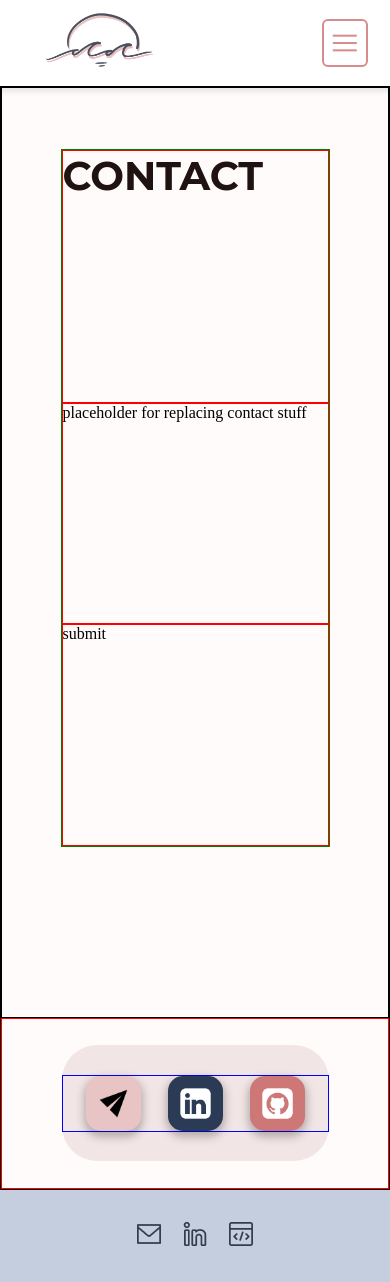
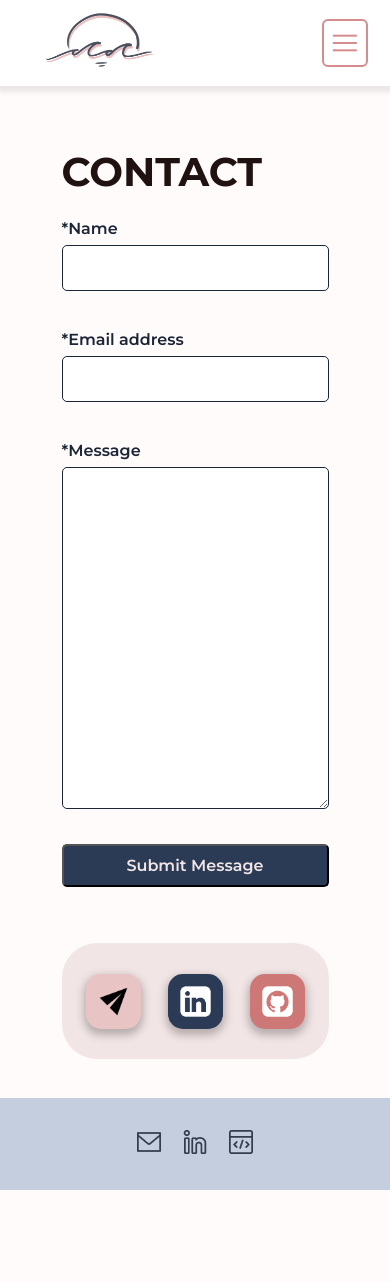
Before and after one commit to lawrencehhan/dd-portfolio, a Next.js app: page /contact in a window 390 px wide. After the commit the page ends 1190 px from the top, so only its background shows below. Built offline with nearby package versions, Linux system fonts and the light colour scheme; a web font is replaced by a local one.

Commit message:
Updated form state control flow

```diff
--- a/src/app/components/ContactButton.tsx
+++ b/src/app/components/ContactButton.tsx
@@ -6,30 +6,34 @@ interface ContactButton {
     link: string;
     image: StaticImport;
     imageSize: number;
-    animated?: boolean;
     extraClass?: string;
 }
 import { StaticImport } from 'next/dist/shared/lib/get-img-props';
 
 export default function ContactButton(props:ContactButton) {
-    const {link, image, imageSize, animated, extraClass} = props;
+    const {link, image, imageSize, extraClass} = props;
 
-    const buttonTransition = {
-        duration: 1,
-        ease: "easeInOut",
-    }
-    const buttonVariant = {
-        hidden: { opacity: 0 },
+    const buttonVariants = {
+        hidden: {
+            opacity: 0,
+            y: -40,
+        },
         visible: {
             opacity: 1,
-            transition: buttonTransition,
-        }
+            y: 0,
+            transition: {
+                type: "spring",
+                stiffness: 240,
+                damping: 12,
+            }
+        },
     }
 
 
     return (
         <motion.button className={`contact-button ${extraClass ? extraClass : ''}`}
             id={link}
+            key={link}
             whileHover={{
                 scale: 1.04,
                 transition: {
@@ -38,6 +42,7 @@ export default function ContactButton(props:ContactButton) {
                 }
             }}
             whileTap={{ scale: 0.92, opacity: .3 }}
+            variants={buttonVariants}
         >
 
             <Link
--- a/src/app/sub-sections/contact/contact.css
+++ b/src/app/sub-sections/contact/contact.css
@@ -1,12 +1,10 @@
 .page-contact {
   margin-top: 112px;
-  border: solid 1.2px black;
   display: flex;
 }
 .page-contact .contact-form {
   width: 50%;
   min-height: 929px;
-  border: 1px solid black;
   display: flex;
   justify-content: right;
 }
@@ -16,18 +14,69 @@
   flex-wrap: wrap;
   width: 520px;
   height: 696px;
-  border: 1px solid green;
   margin-right: 58px;
   margin-top: 94px;
 }
 .page-contact .contact-form .contact-form-card .form-col {
   width: 100%;
-  border: 1px solid red;
+}
+.page-contact .contact-form .contact-form-card .formfield-wrap {
+  width: 100%;
+  display: flex;
+  flex-wrap: wrap;
+}
+.page-contact .contact-form .contact-form-card .formfield-wrap .formfield {
+  display: flex;
+  flex-wrap: wrap;
+  width: 100%;
+  font-family: var(--font-montserrat);
+  color: #1B2536;
+  font-size: 16px;
+  font-weight: 600;
+  gap: 7px;
+}
+.page-contact .contact-form .contact-form-card .formfield-wrap .formfield-label {
+  width: 100%;
+}
+.page-contact .contact-form .contact-form-card .formfield-wrap .formfield-input {
+  border-radius: 5px;
+  border: 1px solid #1B2536;
+  background: #FFF;
+  width: 450px;
+  height: 44px;
+  text-indent: 10px;
+  font-size: 16px;
+  font-family: var(--font-montserrat);
+}
+.page-contact .contact-form .contact-form-card .formfield-wrap .formfield .label-email, .page-contact .contact-form .contact-form-card .formfield-wrap .formfield .label-message {
+  margin-top: 39px;
+}
+.page-contact .contact-form .contact-form-card .formfield-wrap .formfield .input-message {
+  text-indent: 0;
+  padding: 10px;
+  width: 520px;
+  height: 220px;
+  font-size: 14px;
+}
+.page-contact .contact-form .contact-form-card .btn-submit {
+  height: 40px;
+  width: 193px;
+  padding: 15px;
+  border-radius: 5px;
+  display: flex;
+  align-items: center;
+  justify-content: center;
+  background-color: #2B3A55;
+  color: #F2E5E5;
+  font-family: var(--font-montserrat);
+  font-size: 16px;
+  font-style: normal;
+  font-weight: 600;
+  line-height: normal;
 }
 .page-contact .contact-actions {
   width: 50%;
   min-height: 82vh;
-  border: 1px solid red;
 }
 .page-contact .contact-actions .contact-actions-card {
   position: relative;
@@ -50,7 +99,6 @@
   justify-content: center;
   align-content: center;
   gap: 44px;
-  border: solid 1.2px blue;
 }
 .page-contact .contact-actions .contact-actions-card .actions-col-icons .contact-button {
   display: flex;
@@ -82,7 +130,6 @@
 .page-contact .contact-actions .contact-actions-card .actions-col-graphic {
   display: flex;
   justify-content: center;
-  border: 1.2px solid green;
 }
 
 /* Tablet and Smaller Desktop */
@@ -95,15 +142,36 @@
     width: 100%;
     flex-wrap: wrap;
     justify-content: center;
+    min-height: 613px;
   }
   .page-contact .contact-form .contact-form-card {
     width: 267px;
     margin: 0;
     margin-top: 61px;
   }
+  .page-contact .contact-form .contact-form-card .formfield-wrap .formfield-label {
+    width: 100%;
+  }
+  .page-contact .contact-form .contact-form-card .formfield-wrap .formfield-input {
+    width: 100%;
+    text-indent: 10px;
+  }
+  .page-contact .contact-form .contact-form-card .formfield-wrap .formfield .label-name {
+    margin-top: 23px;
+  }
+  .page-contact .contact-form .contact-form-card .formfield-wrap .formfield .input-message {
+    padding: 10px;
+    width: 100%;
+    height: 320px;
+  }
+  .page-contact .contact-form .contact-form-card .btn-submit {
+    height: 43px;
+    width: 100%;
+    margin-top: 35px;
+  }
   .page-contact .contact-actions {
     width: 100%;
-    min-height: 20vh;
+    min-height: 116px;
     display: flex;
     justify-content: center;
     align-items: center;
@@ -114,6 +182,8 @@
     width: 267px;
     height: 116px;
     margin: 0;
+    margin-top: 100px;
+    margin-bottom: 39px;
   }
   .page-contact .contact-actions .contact-actions-card .actions-col-icons {
     height: 55px;
--- a/src/app/sub-sections/contact/contact.scss
+++ b/src/app/sub-sections/contact/contact.scss
@@ -20,12 +20,10 @@
 }
 .page-contact {
     margin-top: 112px;
-    border: solid 1.2px black;
     display: flex;
     .contact-form {
         width: 50%;
         min-height: 929px;
-        border: 1px solid black;
         display: flex;
         justify-content: right;
         .contact-form-card {
@@ -34,12 +32,65 @@
             flex-wrap: wrap;
             width: 520px;
             height: 696px;
-            border: 1px solid green;
             margin-right: 58px;
             margin-top: 94px;
             .form-col {
                 width: 100%;
-                border: 1px solid red;
+            }
+            .formfield-wrap {
+                width: 100%;
+                display: flex;
+                flex-wrap: wrap;
+                .formfield {
+                    display: flex;
+                    flex-wrap: wrap;
+                    width: 100%;
+                    font-family: var(--font-montserrat);
+                    color: #1B2536;
+                    font-size: 16px;
+                    font-weight: 600;
+                    gap: 7px;
+                    &-label {
+                        width: 100%;
+                    }
+                    &-input {
+                        border-radius: 5px;
+                        border: 1px solid #1B2536;
+                        background: #FFF;
+                        width: 450px;
+                        height: 44px;
+                        text-indent: 10px;
+                        font-size: 16px;
+                        font-family: var(--font-montserrat);
+                    }
+                    .label-email, .label-message {
+                        margin-top: 39px;
+                    }
+                    .input-message {
+                        text-indent: 0;
+                        padding: 10px;
+                        width: 520px;
+                        height: 220px;
+                        font-size: 14px;
+                    }
+                }
+            }
+            .btn-submit {
+                // display: flex;
+                height: 40px;
+                width: 193px;
+                padding: 15px;
+                border-radius: 5px;
+                display: flex;
+                align-items: center;
+                justify-content: center;
+                background-color: #2B3A55;
+                color: #F2E5E5;
+                font-family: var(--font-montserrat);
+                font-size: 16px;
+                font-style: normal;
+                font-weight: 600;
+                line-height: normal;
             }
         }
 
@@ -47,7 +98,6 @@
     .contact-actions {
         width: 50%;
         min-height: 82vh;
-        border: 1px solid red;
         .contact-actions-card {
             position: relative;
             display: flex;
@@ -68,7 +118,6 @@
                 justify-content: center;
                 align-content: center;
                 gap: 44px;
-                border: solid 1.2px blue;
                 .contact-button {
                     @include button-styling;
                     .contact-icon-wrapper {
@@ -96,7 +145,6 @@
             .actions-col-graphic {
                 display: flex;
                 justify-content: center;
-                border: 1.2px solid green;
             }
         }
     }
@@ -113,18 +161,42 @@
             width: 100%;
             flex-wrap: wrap;
             justify-content: center;
+            min-height: 613px;
             .contact-form-card {
                 width: 267px;
                 margin: 0;
                 margin-top: 61px;
-                .form-col {
+                .formfield-wrap {
+                    .formfield {
+                        &-label {
+                            width: 100%;
+                        }
+                        &-input {
+                            width: 100%;
+                            text-indent: 10px;
+                        }
+                        .label-name {
+                            margin-top: 23px;
+                        }
+                        .input-message {
+                            padding: 10px;
+                            width: 100%;
+                            height: 320px;
+                        }
+                    }
+                }
+                .btn-submit {
+                    // display: flex;
+                    height: 43px;
+                    width: 100%;
+                    margin-top: 35px;
                 }
             }
         }
         /// here and below
         .contact-actions {
             width: 100%;
-            min-height: 20vh;
+            min-height: 116px;
             display: flex;
             justify-content: center;
             align-items: center;
@@ -134,6 +206,8 @@
                 width: 267px;
                 height: 116px;
                 margin: 0;
+                margin-top: (57px+43px);
+                margin-bottom: 39px;
                 .actions-col-icons {
                     height: 55px;
                     gap: 27px;
--- a/src/app/sub-sections/contact/form/Form.tsx
+++ b/src/app/sub-sections/contact/form/Form.tsx
@@ -1,6 +1,32 @@
+'use client'
+import { useState } from 'react';
+import FormField from './FormField';
+import { motion } from 'framer-motion';
+interface FormData {
+    name: string,
+    email: string,
+    message: string,
+    submitted: boolean
+}
 
 
 export default function Form() {
+    const [submitted, setSubmitted] = useState<boolean>(false)
+    const [formData, setFormData] = useState<FormData>({
+        name: "",
+        email: "",
+        message: "",
+        submitted: false
+    })
+    function handleFormChange(event: React.ChangeEvent<HTMLInputElement|HTMLTextAreaElement>) {
+        setFormData(prevFormData => {
+            return {
+                ...prevFormData,
+                [event.target.name]: event.target.value
+            }
+        })
+    }
+
     return (
         <div className='contact-form'>
             <div className='contact-form-card'>
@@ -8,10 +34,23 @@ export default function Form() {
                     contact
                 </div>
                 <div className='form-col'>
-                    placeholder for replacing contact stuff
+                    <FormField formData={formData} handleFormChange={handleFormChange} />
                 </div>
                 <div className='form-col'>
-                    submit
+                    <motion.button
+                        className='btn-submit'
+                        whileHover={{
+                            scale: 1.04,
+                            transition: {
+                                duration: .12,
+                                ease: 'easeOut'
+                            }
+                        }}
+                        whileTap={{ scale: 0.92, opacity: .3 }}
+
+                    >
+                        Submit Message
+                    </motion.button>
                 </div>
             </div>
         </div>
--- /dev/null
+++ b/src/app/sub-sections/contact/form/FormField.tsx
@@ -0,0 +1,53 @@
+'use client'
+import { use, useState } from "react"
+interface FormData {
+    name: string,
+    email: string,
+    message: string,
+    submitted: boolean
+}
+interface FormField {
+    formData: FormData,
+    handleFormChange: (event: React.ChangeEvent<HTMLInputElement|HTMLTextAreaElement>) => void
+}
+
+export default function FormField(props:FormField) {
+    const { formData, handleFormChange} = props
+
+    return (
+        <form className='formfield-wrap'>
+            <label className="formfield">
+                <span className="formfield-label label-name">
+                    *Name
+                </span>
+                <input
+                    className="formfield-input input-name"
+                    type="text"
+                    onChange={handleFormChange}
+                    value={formData.name}
+                />
+            </label>
+            <label className="formfield">
+                <span className="formfield-label label-email">
+                    *Email address
+                </span>
+                <input
+                    className="formfield-input input-email"
+                    type="text"
+                    onChange={handleFormChange}
+                    value={formData.email}
+                />
+            </label>
+            <label className="formfield">
+                <span className="formfield-label label-message">
+                    *Message
+                </span>
+                <textarea
+                    className="formfield-input input-message"
+                    onChange={handleFormChange}
+                    value={formData.message}
+                />
+            </label>
+        </form>
+    )
+}
--- a/src/app/sub-sections/contact/quick-actions/QuickActions.tsx
+++ b/src/app/sub-sections/contact/quick-actions/QuickActions.tsx
@@ -1,6 +1,6 @@
 'use client'
 import Image from 'next/image';
-import { AnimatePresence } from 'framer-motion';
+import { motion } from 'framer-motion';
 import ContactButton from '../../../components/ContactButton';
 import mailIcon from '@/app/assets/contact-email-new.png';
 import linkedInIcon from '@/app/assets/contact-linkedin.png';
@@ -8,35 +8,61 @@ import githubIcon from '@/app/assets/contact-github.png';
 import codingGraphic from '@/app/assets/contact-coding-graphic.png';
 
 export default function QuickActions() {
+    const parentVariants = {
+        hidden: { opacity: 0 },
+        visible: {
+          opacity: 1,
+          transition: {
+            staggerChildren: .2,
+          },
+        },
+    }
+    const imageVariants = {
+        hidden: {
+            opacity: 0,
+        },
+        visible: {
+            opacity: 1,
+            transition: {
+                duration: 1,
+                ease: 'easeInOut',
+            }
+        },
+    }
     return (
         <div className='contact-actions'>
             <div className='contact-actions-card'>
-                <div className='actions-col actions-col-icons'>
-                    <AnimatePresence>
+                <motion.div
+                    className='actions-col actions-col-icons'
+                    initial='hidden'
+                    animate='visible'
+                    variants={parentVariants}
+                >
                     <ContactButton
                         link = 'https://mail.google.com/mail/u/0/?fs=1&tf=cm&source=mailto&to=danie.gd12@gmail.com'
                         image = {mailIcon}
                         imageSize = {42}
-                            animated = {false}
                         extraClass='contact-button-mail'
                     ></ContactButton>
                     <ContactButton
                         link = 'https://www.linkedin.com/in/danielle-dacanay-9385aa143/'
                         image = {linkedInIcon}
                         imageSize = {42}
-                            animated = {false}
                         extraClass='contact-button-linkedin'
                     ></ContactButton>
                     <ContactButton
                         link = 'https://github.com/DanielleDacanay'
                         image = {githubIcon}
                         imageSize = {42}
-                            animated = {false}
                         extraClass='contact-button-github'
                     ></ContactButton>
-                    </AnimatePresence>
-                </div>
-                <div className='actions-col actions-col-graphic'>
+                </motion.div>
+                <motion.div
+                    className='actions-col actions-col-graphic'
+                    initial='hidden'
+                    animate='visible'
+                    variants={imageVariants}
+                >
                         <Image
                             src={codingGraphic}
                             alt="DanielleCoding"
@@ -44,7 +70,7 @@ export default function QuickActions() {
                             height={365}
                             className='coding-graphic'
                         />
-                </div>
+                </motion.div>
             </div>
         </div>
     )
--- a/src/app/sub-sections/work/body/ProjectCard.tsx
+++ b/src/app/sub-sections/work/body/ProjectCard.tsx
@@ -40,7 +40,7 @@ export default function ProjectCard(props:ProjectCard) {
           opacity: 1,
           transition: {
             ease: "easeInOut",
-            duration: 1.2,
+            duration: .5,
           }
         },
     }
@@ -54,7 +54,7 @@ export default function ProjectCard(props:ProjectCard) {
                 x: 20,
                 transition: {
                   ease: "easeIn",
-                  duration: .5,
+                  duration: .4,
                   delay: (id * 0.1),
                 }
             }}
--- a/src/app/sub-sections/work/body/WorkBody.tsx
+++ b/src/app/sub-sections/work/body/WorkBody.tsx
@@ -30,7 +30,7 @@ export default function WorkBody(props:WorkBody) {
         const timer = setTimeout(() => {
             console.log('This will run after 1.2 second!')
             endFilterChange()
-        }, 800);
+        }, 1400);
         return () => clearTimeout(timer);
         }, [selectedFilter]);
 
@@ -42,7 +42,7 @@ export default function WorkBody(props:WorkBody) {
           x: 0,
           y: 0,
           transition: {
-            staggerChildren: 0.2,
+            staggerChildren: .12,
           },
         },
         hide: {
--- a/src/app/sub-sections/work/work.css
+++ b/src/app/sub-sections/work/work.css
@@ -1,7 +1,7 @@
 .work-header {
   position: relative;
   width: 100%;
-  margin-top: 112px;
+  margin-top: 193px;
   display: flex-wrap;
   flex-wrap: wrap;
 }
@@ -75,6 +75,7 @@
   width: 400px;
   display: flex;
   justify-content: center;
+  position: relative;
 }
 .work-body .project-card .card-image-container {
   text-align: center;
--- a/src/app/sub-sections/work/work.scss
+++ b/src/app/sub-sections/work/work.scss
@@ -13,7 +13,7 @@ $accent-500: #2B3A55;
 .work-header {
     position: relative;
     width: 100%;
-    margin-top: 112px;
+    margin-top: 112px+81px;
     display: flex-wrap;
     flex-wrap: wrap;
     .title {
@@ -67,6 +67,8 @@ $accent-500: #2B3A55;
         width: 400px; // ?????
         display: flex;
         justify-content: center;
+        position: relative;
+
         .card-image-container {
             text-align: center;
             font-family: var(--font-montserrat);
```
Also changed, not shown: src/app/components/navbar/Navbar.tsx (+8 -2 lines), 2 other files (tests, documents, lock files or other folders). Lines whose indentation alone changed are shown as unchanged.
